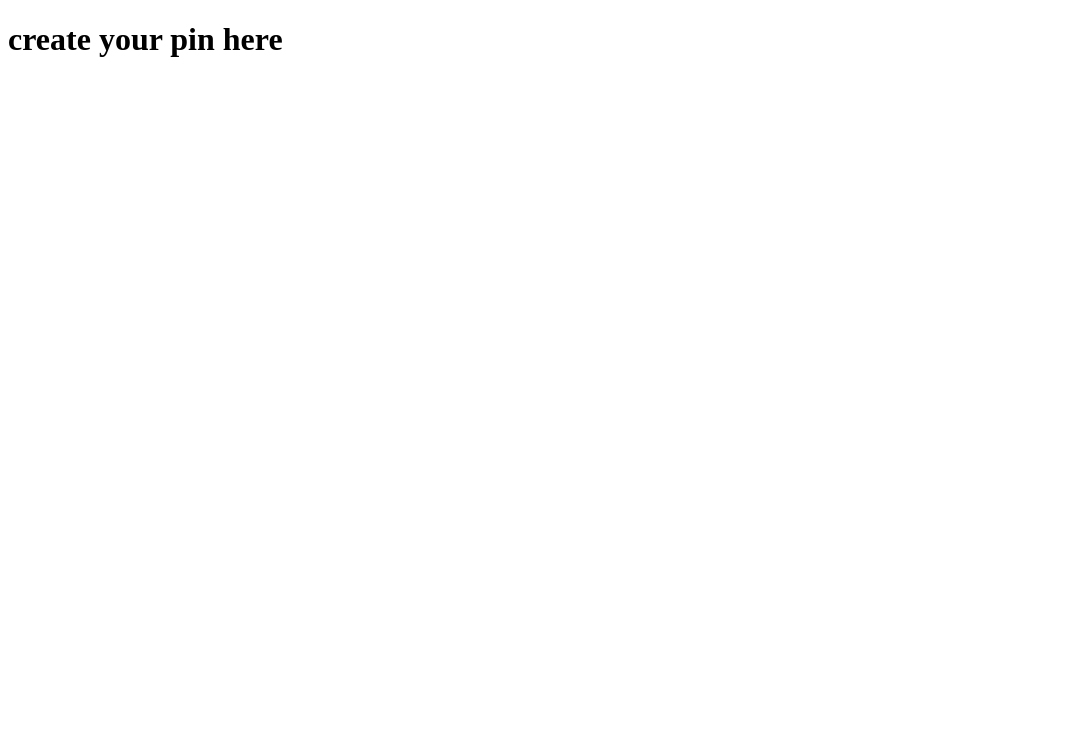
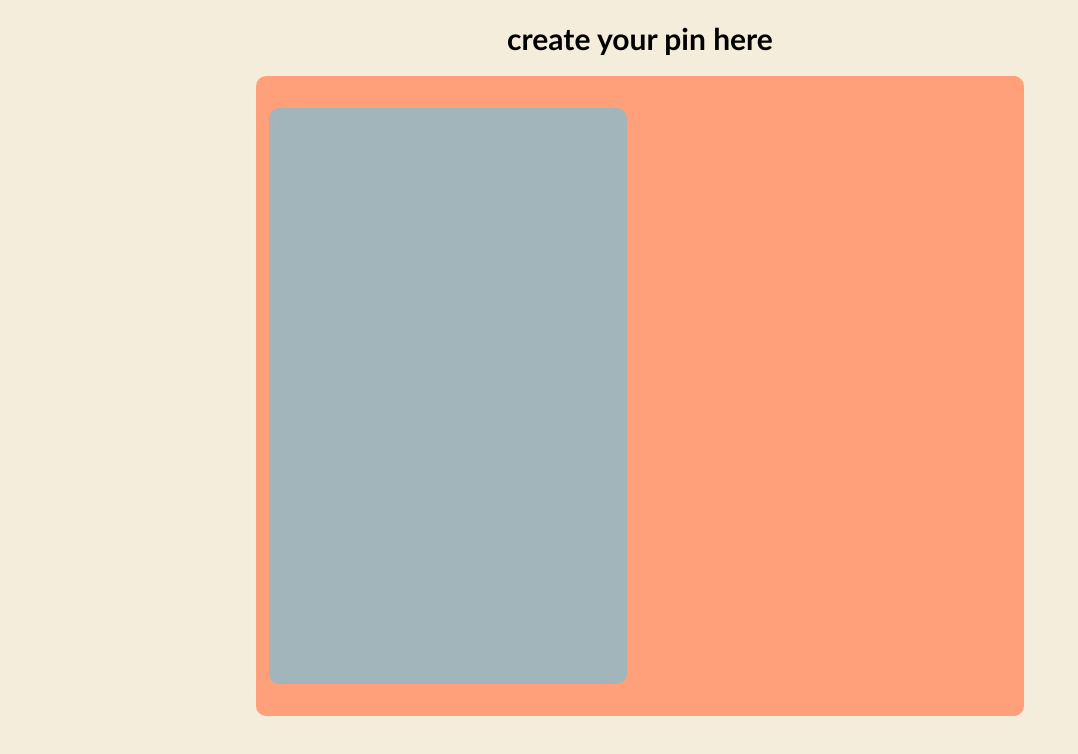
Before and after one commit to Nilakshhh/pinterest_clone, a website: page create.html in a window 1280 px wide. Shown: the whole page, without its empty margins (0-1078 px from the left). Drawn offline with Linux system fonts and the light colour scheme.

Commit message:
adding crate pin page

```diff
--- /dev/null
+++ b/create-style.css
@@ -0,0 +1,31 @@
+body{
+    margin: 0;
+    padding: 0%;
+    background-color: #F5EDDC;
+    text-align: center;
+    justify-content: center;
+}
+
+h1{
+    font-family: 'Gill Sans', 'Gill Sans MT', Calibri, 'Trebuchet MS', sans-serif;
+    font-size: 30px;
+}
+
+.board{
+    width: 60%;
+    height: 80vh;
+    background-color: lightsalmon;
+    margin: auto;
+    border-radius: 10px;
+    display: flex;
+
+}
+.draw{
+    margin: 4vh auto 4vh auto;
+    width: 46.5%;
+    height: 72vh;
+    border-radius: 10px;
+}
+.left{
+    background-color: #A2B5BB;
+}
--- a/create.html
+++ b/create.html
@@ -3,11 +3,19 @@
     <head>
         <meta charset="utf-8">
         <meta http-equiv="X-UA-Compatible" content="IE=edge">
-        <title></title>
-        <link rel="stylesheet" href="">
+        <title>Create Pin</title>
+        <link rel="stylesheet" href="create-style.css">
     </head>
     <body>
         <h1>create your pin here</h1>
+        <div class="board">
+            <div class="draw left">
+
+            </div>
+            <div class="draw right">
+
+            </div>
+        </div>
         <script src="" async defer></script>
     </body>
 </html>
```
